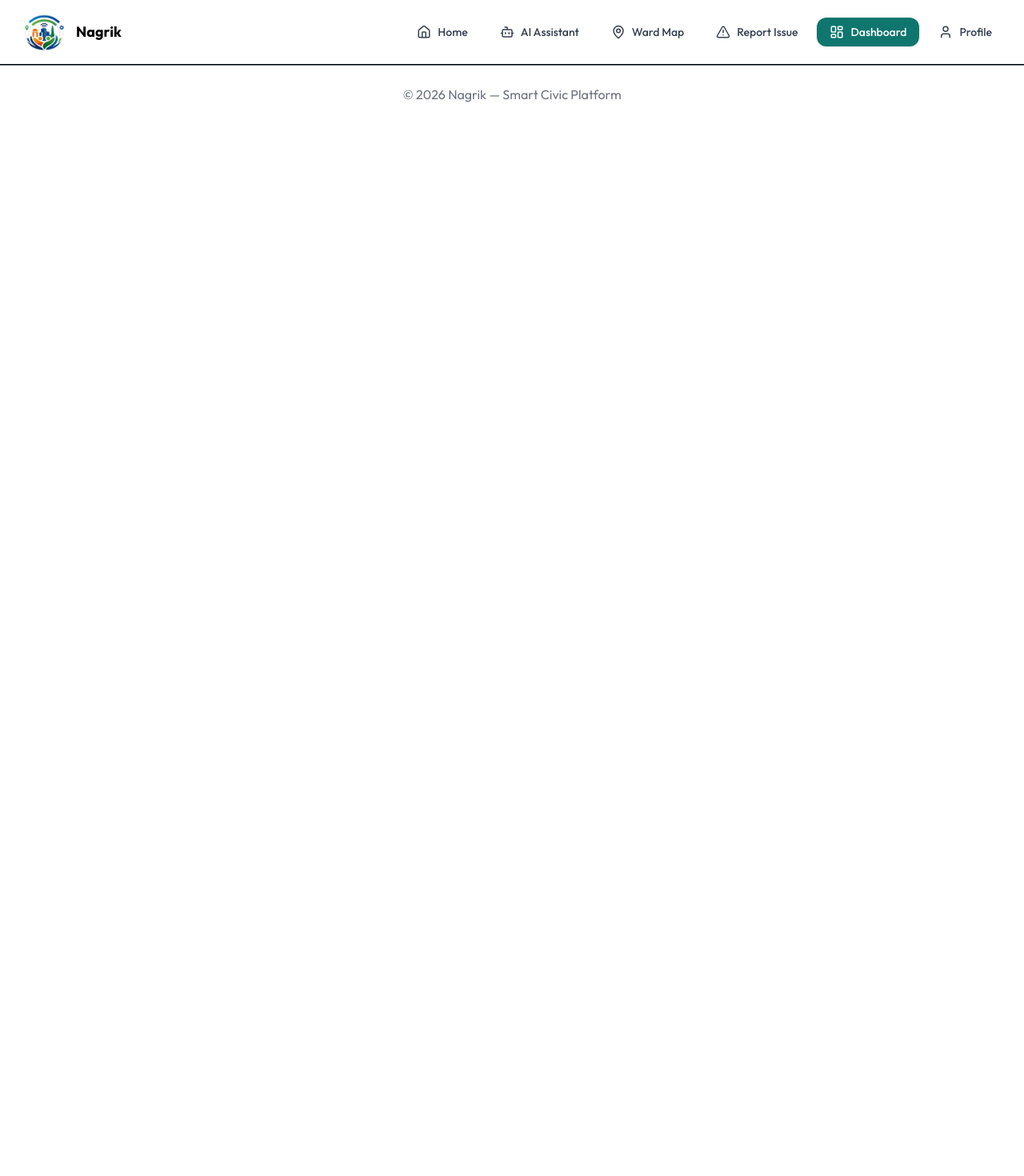
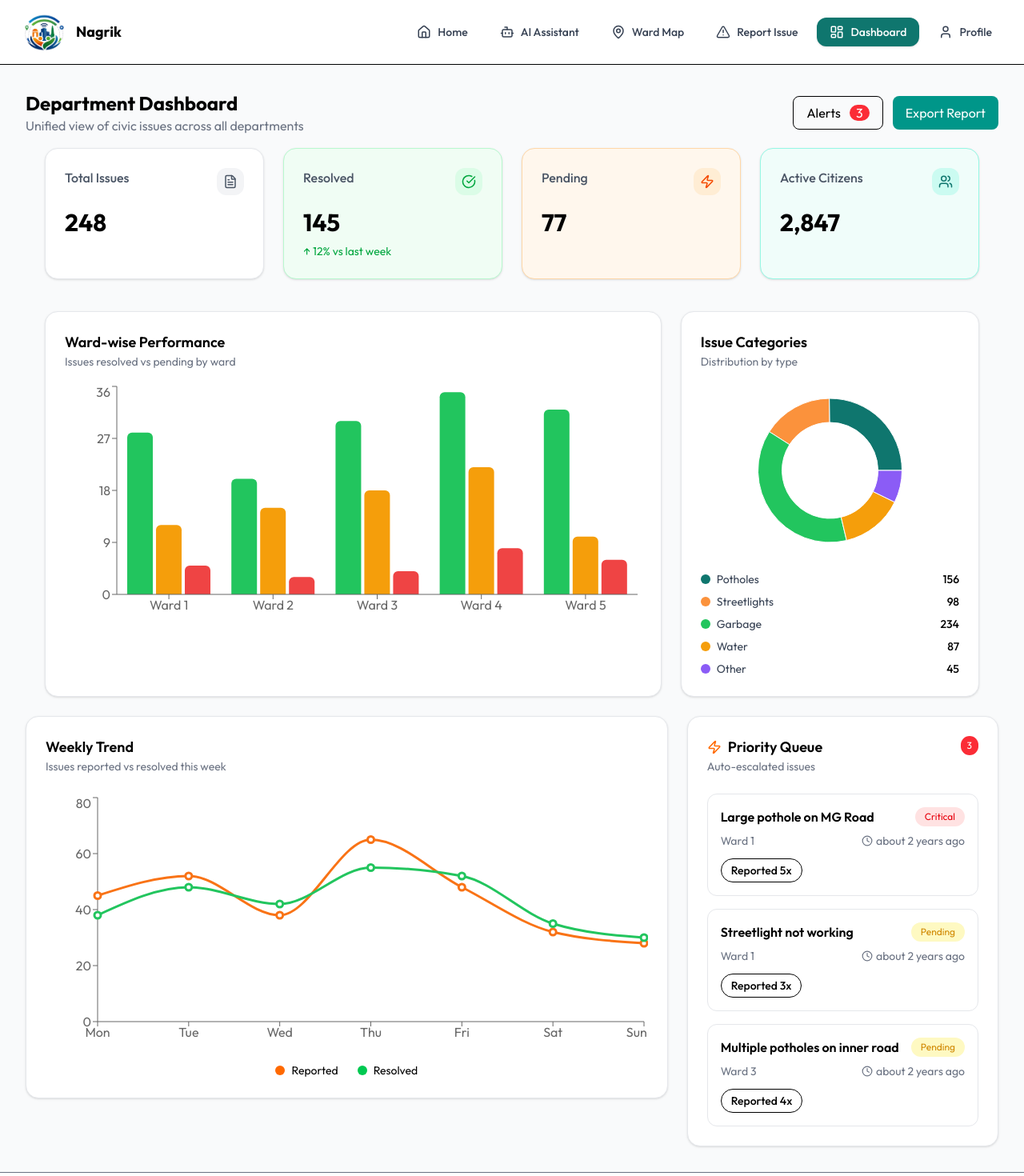
Before and after one commit to Yoshita09/Nagrik, a React (Vite) app in the folder client/: page /dashboard in a window 1280 px wide. Shown: the top 1470 px of the page at 80% size. Before the commit the page ends 800 px from the top, so only its background shows below. Built offline with nearby package versions, Linux system fonts and the light colour scheme.

Commit message:
dashboard graphs added

```diff
--- a/client/package.json
+++ b/client/package.json
@@ -16,7 +16,8 @@
     "react": "^19.2.0",
     "react-dom": "^19.2.0",
     "react-leaflet": "^5.0.0",
-    "react-router-dom": "^7.13.0"
+    "react-router-dom": "^7.13.0",
+    "recharts": "^3.7.0"
   },
   "devDependencies": {
     "@eslint/js": "^9.39.1",
--- a/client/src/App.jsx
+++ b/client/src/App.jsx
@@ -11,6 +11,7 @@ import InnerRoad from "./pages/ViewDetails/InnerRoad";
 import Ward_map from "./pages/Ward_map";
 import Report_issue from "./pages/Report_issue";
 import Profile from "./pages/Profile";
+import Dashboard from "./pages/Dashboard";
 export default function App() {
   return (
     <BrowserRouter>
@@ -26,6 +27,7 @@ export default function App() {
         <Route path="/ward-map" element={<Ward_map />} />
         <Route path="/report" element={<Report_issue/>} />
         <Route path="/profile" element={<Profile/>} />
+        <Route path="/dashboard" element={<Dashboard/>} />
 
       </Routes>
       <Footer />
--- /dev/null
+++ b/client/src/components/Graphs.jsx
@@ -0,0 +1,103 @@
+// src/components/Graphs.jsx
+import {
+  BarChart,
+  Bar,
+  XAxis,
+  YAxis,
+  Tooltip,
+  ResponsiveContainer,
+  PieChart,
+  Pie,
+  Cell,
+} from "recharts";
+
+const wardData = [
+  { ward: "Ward 1", resolved: 28, pending: 12, critical: 5 },
+  { ward: "Ward 2", resolved: 20, pending: 15, critical: 3 },
+  { ward: "Ward 3", resolved: 30, pending: 18, critical: 4 },
+  { ward: "Ward 4", resolved: 35, pending: 22, critical: 8 },
+  { ward: "Ward 5", resolved: 32, pending: 10, critical: 6 },
+];
+
+const categoryData = [
+  { name: "Potholes", value: 156, color: "#0f766e" },
+  { name: "Streetlights", value: 98, color: "#fb923c" },
+  { name: "Garbage", value: 234, color: "#22c55e" },
+  { name: "Water", value: 87, color: "#f59e0b" },
+  { name: "Other", value: 45, color: "#8b5cf6" },
+];
+
+export default function Graphs() {
+  return (
+    <section className="max-w-7xl mx-auto px-6 pb-2">
+      <div className="grid grid-cols-1 lg:grid-cols-3 gap-6">
+
+        {/* Bar Chart */}
+        <div className="bg-white border border-gray-200 rounded-2xl p-6 shadow-sm lg:col-span-2">
+          <h3 className="text-lg font-semibold">
+            Ward-wise Performance
+          </h3>
+          <p className="text-sm text-gray-500 mb-4">
+            Issues resolved vs pending by ward
+          </p>
+
+          <ResponsiveContainer width="100%" height={300}>
+            <BarChart data={wardData}>
+              <XAxis dataKey="ward" />
+              <YAxis />
+              <Tooltip />
+              <Bar dataKey="resolved" fill="#22c55e" radius={[6, 6, 0, 0]} />
+              <Bar dataKey="pending" fill="#f59e0b" radius={[6, 6, 0, 0]} />
+              <Bar dataKey="critical" fill="#ef4444" radius={[6, 6, 0, 0]} />
+            </BarChart>
+          </ResponsiveContainer>
+        </div>
+
+        {/* Donut Chart */}
+        <div className="bg-white border border-gray-200 rounded-2xl p-6 shadow-sm">
+          <h3 className="text-lg font-semibold">
+            Issue Categories
+          </h3>
+          <p className="text-sm text-gray-500 mb-4">
+            Distribution by type
+          </p>
+
+          <ResponsiveContainer width="100%" height={220}>
+            <PieChart>
+              <Pie
+                data={categoryData}
+                innerRadius={60}
+                outerRadius={90}
+                dataKey="value"
+              >
+                {categoryData.map((item, index) => (
+                  <Cell key={index} fill={item.color} />
+                ))}
+              </Pie>
+            </PieChart>
+          </ResponsiveContainer>
+
+          <div className="mt-4 space-y-2">
+            {categoryData.map((item) => (
+              <div key={item.name} className="flex justify-between text-sm">
+                <div className="flex items-center gap-2">
+                  <span
+                    className="h-3 w-3 rounded-full"
+                    style={{ backgroundColor: item.color }}
+                  />
+                  <span className="text-gray-700">
+                    {item.name}
+                  </span>
+                </div>
+                <span className="font-medium">
+                  {item.value}
+                </span>
+              </div>
+            ))}
+          </div>
+        </div>
+
+      </div>
+    </section>
+  );
+}
--- a/client/src/components/Home_card.jsx
+++ b/client/src/components/Home_card.jsx
@@ -43,7 +43,7 @@ export default function HeroCard() {
   ];
 
   return (
-    <section className="max-w-7xl mx-auto px-6 pb-24">
+    <section className="max-w-7xl mx-auto px-6 pb-6">
       <div className="grid grid-cols-1 md:grid-cols-2 lg:grid-cols-4 gap-6">
 
         {stats.map((item, i) => {
--- /dev/null
+++ b/client/src/components/PriorityQueue.jsx
@@ -0,0 +1,80 @@
+// src/components/PriorityQueue.jsx
+import { Zap, Clock } from "lucide-react";
+
+const issues = [
+  {
+    title: "Large pothole on MG Road",
+    ward: "Ward 1",
+    status: "Critical",
+    count: "Reported 5x",
+    color: "bg-red-100 text-red-600",
+  },
+  {
+    title: "Streetlight not working",
+    ward: "Ward 1",
+    status: "Pending",
+    count: "Reported 3x",
+    color: "bg-yellow-100 text-yellow-600",
+  },
+  {
+    title: "Multiple potholes on inner road",
+    ward: "Ward 3",
+    status: "Pending",
+    count: "Reported 4x",
+    color: "bg-yellow-100 text-yellow-600",
+  },
+];
+
+export default function PriorityQueue() {
+  return (
+    <div className="bg-white border border-gray-200 rounded-2xl p-6 shadow-sm">
+
+      {/* Header */}
+      <div className="flex justify-between items-start mb-6">
+        <div>
+          <h3 className="text-lg font-semibold flex items-center gap-2">
+            <Zap size={18} className="text-orange-500" />
+            Priority Queue
+          </h3>
+          <p className="text-sm text-gray-500">
+            Auto-escalated issues
+          </p>
+        </div>
+
+        <span className="bg-red-500 text-white text-xs px-2 py-1 rounded-full">
+          3
+        </span>
+      </div>
+
+      {/* List */}
+      <div className="space-y-4">
+        {issues.map((item, i) => (
+          <div
+            key={i}
+            className="border border-gray-200 rounded-xl p-4"
+          >
+            <div className="flex justify-between items-start">
+              <h4 className="font-semibold">{item.title}</h4>
+              <span
+                className={`text-xs px-3 py-1 rounded-full ${item.color}`}
+              >
+                {item.status}
+              </span>
+            </div>
+
+            <div className="flex justify-between items-center mt-2 text-sm text-gray-500">
+              <span>{item.ward}</span>
+              <span className="flex items-center gap-1">
+                <Clock size={14} /> about 2 years ago
+              </span>
+            </div>
+
+            <span className="inline-block mt-3 text-sm border rounded-full px-3 py-1 font-medium">
+              {item.count}
+            </span>
+          </div>
+        ))}
+      </div>
+    </div>
+  );
+}
--- /dev/null
+++ b/client/src/components/WeeklyTrend.jsx
@@ -0,0 +1,63 @@
+// src/components/WeeklyTrend.jsx
+import {
+  LineChart,
+  Line,
+  XAxis,
+  YAxis,
+  Tooltip,
+  ResponsiveContainer,
+} from "recharts";
+
+const data = [
+  { day: "Mon", reported: 45, resolved: 38 },
+  { day: "Tue", reported: 52, resolved: 48 },
+  { day: "Wed", reported: 38, resolved: 42 },
+  { day: "Thu", reported: 65, resolved: 55 },
+  { day: "Fri", reported: 48, resolved: 52 },
+  { day: "Sat", reported: 32, resolved: 35 },
+  { day: "Sun", reported: 28, resolved: 30 },
+];
+
+export default function WeeklyTrend() {
+  return (
+    <div className="bg-white border border-gray-200 rounded-2xl p-6 shadow-sm">
+      <h3 className="text-lg font-semibold">Weekly Trend</h3>
+      <p className="text-sm text-gray-500 mb-6">
+        Issues reported vs resolved this week
+      </p>
+
+      <ResponsiveContainer width="100%" height={320}>
+        <LineChart data={data}>
+          <XAxis dataKey="day" />
+          <YAxis />
+          <Tooltip />
+          <Line
+            type="monotone"
+            dataKey="reported"
+            stroke="#f97316"
+            strokeWidth={3}
+            dot={{ r: 4 }}
+          />
+          <Line
+            type="monotone"
+            dataKey="resolved"
+            stroke="#22c55e"
+            strokeWidth={3}
+            dot={{ r: 4 }}
+          />
+        </LineChart>
+      </ResponsiveContainer>
+
+      <div className="flex justify-center gap-6 mt-4 text-sm">
+        <div className="flex items-center gap-2">
+          <span className="h-3 w-3 rounded-full bg-orange-500" />
+          Reported
+        </div>
+        <div className="flex items-center gap-2">
+          <span className="h-3 w-3 rounded-full bg-green-500" />
+          Resolved
+        </div>
+      </div>
+    </div>
+  );
+}
--- a/client/src/pages/Dashboard.jsx
+++ b/client/src/pages/Dashboard.jsx
@@ -1,31 +1,50 @@
-const stats = [
-  { title: "Total Issues", value: "248", icon: "📄" },
-  { title: "Resolved", value: "145", trend: "+12% vs last week", icon: "✅", bg: "bg-green-50" },
-  { title: "Pending", value: "77", icon: "⚡", bg: "bg-orange-50" },
-  { title: "Active Citizens", value: "2,847", icon: "👥", bg: "bg-teal-50" },
-];
+// src/pages/Dashboard.jsx
+import HeroCard from "../components/Home_card";
+import Graphs from "../components/Graphs";
+import WeeklyTrend from "../components/WeeklyTrend";
+import PriorityQueue from "../components/PriorityQueue";
 
 export default function Dashboard() {
   return (
-    <section className="max-w-7xl mx-auto px-6 pb-24">
-      <div className="grid grid-cols-1 md:grid-cols-2 lg:grid-cols-4 gap-6">
-        {stats.map((s, i) => (
-          <div
-            key={i}
-            className={`p-6 rounded-2xl shadow-soft ${s.bg || "bg-white"}`}
-          >
-            <div className="flex justify-between items-start">
-              <p className="text-gray-600 font-medium">{s.title}</p>
-              <span className="text-xl">{s.icon}</span>
-            </div>
+    <section className="bg-gray-50 min-h-screen p-8">
+      <div className="max-w-7xl mx-auto space-y-4">
 
-            <h2 className="text-3xl font-bold mt-4">{s.value}</h2>
+        {/* Header */}
+        <div className="flex justify-between items-center">
+          <div>
+            <h1 className="text-2xl font-bold">Department Dashboard</h1>
+            <p className="text-gray-500">
+              Unified view of civic issues across all departments
+            </p>
+          </div>
 
-            {s.trend && (
-              <p className="text-green-600 text-sm mt-2">{s.trend}</p>
-            )}
+          <div className="flex gap-3">
+            <button className="border px-4 py-2 rounded-lg">
+              Alerts{" "}
+              <span className="ml-2 bg-red-500 text-white px-2 rounded-full">
+                3
+              </span>
+            </button>
+            <button className="bg-teal-600 text-white px-4 py-2 rounded-lg">
+              Export Report
+            </button>
           </div>
-        ))}
+        </div>
+
+        {/* Cards */}
+        <HeroCard />
+
+        {/* Graphs */}
+        <Graphs />
+
+        {/* Weekly Trend + Priority Queue */}
+        <div className="grid grid-cols-1 lg:grid-cols-3 gap-6">
+          <div className="lg:col-span-2">
+            <WeeklyTrend />
+          </div>
+          <PriorityQueue />
+        </div>
+
       </div>
     </section>
   );
```
Also changed, not shown: 1 other file (tests, documents, lock files or other folders).
